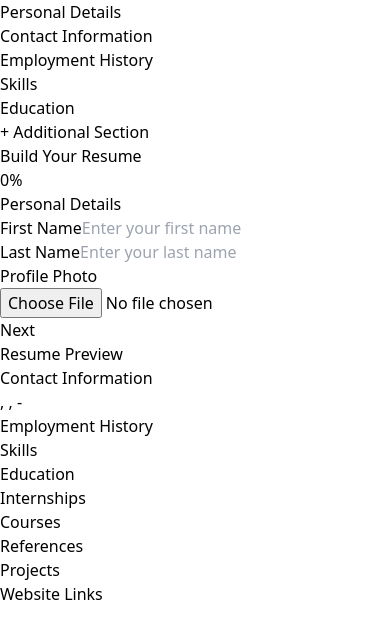
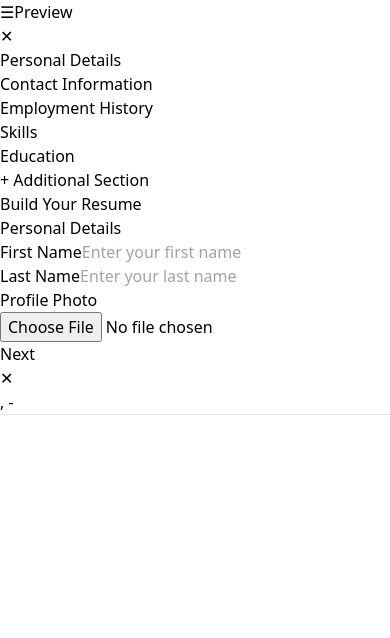
Before and after one commit to najju1997/resumebuilder, a React app: page /resume-builder in a window 390 px wide. Shown: the top 638 px of the page. Built offline with nearby package versions, Linux system fonts and the light colour scheme; the HTML template or start-up script is replaced by a standard one.

Commit message:
Add first version of mobile responsive

```diff
--- a/src/components/ResumePreview.jsx
+++ b/src/components/ResumePreview.jsx
@@ -1,99 +1,149 @@
-
 import { useSelector } from 'react-redux';
 
 const ResumePreview = () => {
-  const {
-    personalDetails,
-    contactInformation,
-    employmentHistory,
-    skills,
-    education,
-    additionalSections,
-  } = useSelector((state) => state.resume);
+  const personalDetails = useSelector((state) => state.resume.personalDetails);
+  const contactInformation = useSelector((state) => state.resume.contactInformation);
+  const employmentHistory = useSelector((state) => state.resume.employmentHistory);
+  const skills = useSelector((state) => state.resume.skills);
+  const education = useSelector((state) => state.resume.education);
+  const internships = useSelector((state) => state.resume.additionalSections.internships);
+  const courses = useSelector((state) => state.resume.additionalSections.courses);
+  const projects = useSelector((state) => state.resume.additionalSections.projects);
+  const references = useSelector((state) => state.resume.additionalSections.references);
+  const websiteLinks = useSelector((state) => state.resume.additionalSections.websiteLinks);
 
   return (
-    <div className="resume-preview">
-      <h2>{personalDetails.firstName} {personalDetails.lastName}</h2>
-      {personalDetails.profilePhoto && (
-        <img src={URL.createObjectURL(personalDetails.profilePhoto)} alt="Profile" />
+    <div className="p-6 bg-white shadow-lg rounded-md">
+      {/* Personal Details */}
+      <div className="text-center">
+        <h1 className="text-4xl font-bold">{`${personalDetails.firstName} ${personalDetails.lastName}`}</h1>
+        <p className="text-sm">{contactInformation.address}</p>
+        <p className="text-sm">{`${contactInformation.city}, ${contactInformation.country} - ${contactInformation.postalCode}`}</p>
+        <p className="text-sm">{contactInformation.email}</p>
+        <p className="text-sm">{contactInformation.phone}</p>
+      </div>
+      <hr className="my-4 border-gray-300" />
+
+      {/* Employment History */}
+      {employmentHistory.length > 0 && (
+        <div className="mb-4">
+          <h2 className="text-2xl font-semibold">Employment History</h2>
+          {employmentHistory.map((job, index) => (
+            <div key={index} className="mt-4">
+              <h3 className="text-lg font-semibold">{job.jobTitle}</h3>
+              <p className="text-sm italic">{job.company} | {job.location}</p>
+              <p className="text-sm">{job.startDate} - {job.endDate}</p>
+              {job.experiencePoints && (
+              <ul className="list-disc list-inside">
+                {job.experiencePoints.split('\n').map((point, idx) => (
+                  <li key={idx} className="text-sm">{point}</li>
+                ))}
+              </ul>
+            )}
+
+            </div>
+          ))}
+        </div>
       )}
 
-      <h3>Contact Information</h3>
-      <p>{contactInformation.email}</p>
-      <p>{contactInformation.phone}</p>
-      <p>{contactInformation.address}, {contactInformation.city}, {contactInformation.country} - {contactInformation.postalCode}</p>
+      {/* Skills */}
+      {skills.length > 0 && (
+        <div className="mb-4">
+          <h2 className="text-2xl font-semibold">Skills</h2>
+          <ul className="list-disc list-inside">
+            {skills.map((skill, index) => (
+              <li key={index} className="text-sm">{skill.skill} ({skill.level} out of 5)</li>
+            ))}
+          </ul>
+        </div>
+      )}
 
-      <h3>Employment History</h3>
-      <ul>
-        {employmentHistory.map((job, index) => (
-          <li key={index}>
-            <strong>{job.jobTitle}</strong> at {job.company} ({job.startDate} - {job.endDate})
-            <p>{job.experiencePoints}</p>
-          </li>
-        ))}
-      </ul>
+      {/* Education */}
+      {education.length > 0 && (
+        <div className="mb-4">
+          <h2 className="text-2xl font-semibold">Education</h2>
+          {education.map((edu, index) => (
+            <div key={index} className="mt-4">
+              <h3 className="text-lg font-semibold">{edu.degree}</h3>
+              <p className="text-sm italic">{edu.institute} | {edu.location}</p>
+              <p className="text-sm">{edu.startDate} - {edu.endDate}</p>
+            </div>
+          ))}
+        </div>
+      )}
 
-      <h3>Skills</h3>
-      <ul>
-        {skills.map((skill, index) => (
-          <li key={index}>{skill.skill} - {skill.level} out of 5</li>
-        ))}
-      </ul>
+      {/* Internships */}
+      {internships.length > 0 && (
+        <div className="mb-4">
+          <h2 className="text-2xl font-semibold">Internships</h2>
+          {internships.map((internship, index) => (
+            <div key={index} className="mt-4">
+              <h3 className="text-lg font-semibold">{internship.jobTitle}</h3>
+              <p className="text-sm italic">{internship.company} | {internship.location}</p>
+              <p className="text-sm">{internship.startDate} - {internship.endDate}</p>
+            </div>
+          ))}
+        </div>
+      )}
 
-      <h3>Education</h3>
-      <ul>
-        {education.map((edu, index) => (
-          <li key={index}>
-            <strong>{edu.degree}</strong> from {edu.institute} ({edu.startDate} - {edu.endDate}) - {edu.location}
-          </li>
-        ))}
-      </ul>
+      {/* Courses */}
+      {courses.length > 0 && (
+        <div className="mb-4">
+          <h2 className="text-2xl font-semibold">Courses</h2>
+          {courses.map((course, index) => (
+            <div key={index} className="mt-4">
+              <h3 className="text-lg font-semibold">{course.courseName}</h3>
+              <p className="text-sm italic">{course.institution}</p>
+              <p className="text-sm">{course.startDate} - {course.endDate}</p>
+            </div>
+          ))}
+        </div>
+      )}
 
-      <h3>Internships</h3>
-      <ul>
-        {additionalSections.internships.map((internship, index) => (
-          <li key={index}>
-            <strong>{internship.jobTitle}</strong> at {internship.company} ({internship.startDate} - {internship.endDate}) - {internship.location}
-          </li>
-        ))}
-      </ul>
+      {/* Projects */}
+      {projects.length > 0 && (
+        <div className="mb-4">
+          <h2 className="text-2xl font-semibold">Projects</h2>
+          {projects.map((project, index) => (
+            <div key={index} className="mt-4">
+              <h3 className="text-lg font-semibold">{project.projectName}</h3>
+              <p className="text-sm">{project.projectDescription}</p>
+              <p className="text-sm">{project.startDate} - {project.endDate}</p>
+            </div>
+          ))}
+        </div>
+      )}
 
-      <h3>Courses</h3>
-      <ul>
-        {additionalSections.courses.map((course, index) => (
-          <li key={index}>
-            <strong>{course.courseName}</strong> at {course.institution} ({course.startDate} - {course.endDate})
-          </li>
-        ))}
-      </ul>
+      {/* References */}
+      {references.length > 0 && (
+        <div className="mb-4">
+          <h2 className="text-2xl font-semibold">References</h2>
+          {references.map((reference, index) => (
+            <div key={index} className="mt-4">
+              <h3 className="text-lg font-semibold">{reference.referentName}</h3>
+              <p className="text-sm">{reference.referentCompany}</p>
+              <p className="text-sm">{reference.referentEmail}</p>
+              <p className="text-sm">{reference.referentPhone}</p>
+            </div>
+          ))}
+        </div>
+      )}
 
-      <h3>References</h3>
-      <ul>
-        {additionalSections.references.map((reference, index) => (
-          <li key={index}>
-            {reference.referentName}, {reference.referentCompany} - {reference.referentEmail}, {reference.referentPhone}
-          </li>
-        ))}
-      </ul>
-
-      <h3>Projects</h3>
-      <ul>
-        {additionalSections.projects.map((project, index) => (
-          <li key={index}>
-            <strong>{project.projectName}</strong> ({project.startDate} - {project.endDate})
-            <p>{project.projectDescription}</p>
-          </li>
-        ))}
-      </ul>
-
-      <h3>Website Links</h3>
-      <ul>
-        {additionalSections.websiteLinks.map((link, index) => (
-          <li key={index}>
-            <a href={link.url} target="_blank" rel="noopener noreferrer">{link.linkTitle}</a>
-          </li>
-        ))}
-      </ul>
+      {/* Website Links */}
+      {websiteLinks.length > 0 && (
+        <div className="mb-4">
+          <h2 className="text-2xl font-semibold">Website Links</h2>
+          <ul>
+            {websiteLinks.map((link, index) => (
+              <li key={index} className="text-sm">
+                <a href={link.url} target="_blank" rel="noopener noreferrer" className="text-blue-500 hover:underline">
+                  {link.linkTitle}
+                </a>
+              </li>
+            ))}
+          </ul>
+        </div>
+      )}
     </div>
   );
 };
--- a/src/components/forms/EmploymentHistoryForm.jsx
+++ b/src/components/forms/EmploymentHistoryForm.jsx
@@ -3,7 +3,7 @@ import { useSelector, useDispatch } from 'react-redux';
 import { addEmploymentHistory, updateEmploymentHistory, removeEmploymentHistory } from '../../redux/slices/resumeSlice';
 import DateRangeInput from '../common/DateRangeInput';
 
-const EmploymentHistoryForm = ({ onNext, onPrevious, isLastForm }) => {
+const EmploymentHistoryForm = ({ onNext, onPrevious }) => {
   const dispatch = useDispatch();
   const employmentHistory = useSelector((state) => state.resume.employmentHistory);
 
--- a/src/pages/ResumeBuilder.jsx
+++ b/src/pages/ResumeBuilder.jsx
@@ -11,7 +11,6 @@ import ReferencesForm from '../components/forms/additionalSections/ReferencesFor
 import WebsiteLinksForm from '../components/forms/additionalSections/WebsiteLinksForm';
 import AdditionalSectionSelection from '../components/forms/AdditionalSectionSelection';
 import ResumePreview from '../components/ResumePreview';
-import ProgressBar from '../components/common/ProgressBar';
 import Sidebar from '../components/common/Sidebar';
 
 const sections = [
@@ -34,6 +33,8 @@ const ResumeBuilder = () => {
   const [selectedSection, setSelectedSection] = useState('personal-details');
   const [activeSections, setActiveSections] = useState([]);
   const [availableAdditionalSections, setAvailableAdditionalSections] = useState(allAdditionalSections);
+  const [isSidebarOpen, setIsSidebarOpen] = useState(false);
+  const [isPreviewOpen, setIsPreviewOpen] = useState(false);
 
   const handleNext = () => {
     const currentIndex = [...sections, ...activeSections.map(s => s.id)].indexOf(selectedSection);
@@ -63,38 +64,37 @@ const ResumeBuilder = () => {
     if (sectionToRemove) {
       setAvailableAdditionalSections([...availableAdditionalSections, sectionToRemove]);
       setActiveSections(activeSections.filter(section => section.id !== sectionId));
-
-      const remainingSections = [...sections, ...activeSections.map(s => s.id).filter(id => id !== sectionId)];
-      setSelectedSection(remainingSections[remainingSections.length - 1]);
+      if (selectedSection === sectionId) {
+        setSelectedSection('personal-details');
+      }
     }
   };
 
   const renderForm = () => {
     const currentIndex = [...sections, ...activeSections.map(s => s.id)].indexOf(selectedSection);
     const isLastSection = currentIndex === [...sections, ...activeSections.map(s => s.id)].length - 1;
-    const isFirstSection = currentIndex === 0;
 
     switch (selectedSection) {
       case 'personal-details':
         return <PersonalDetailsForm onNext={handleNext} />;
       case 'contact-information':
-        return <ContactInformationForm onNext={!isLastSection && handleNext} onPrevious={!isFirstSection && handlePrevious} />;
+        return <ContactInformationForm onNext={!isLastSection && handleNext} onPrevious={handlePrevious} />;
       case 'employment-history':
-        return <EmploymentHistoryForm onNext={!isLastSection && handleNext} onPrevious={!isFirstSection && handlePrevious} />;
+        return <EmploymentHistoryForm onNext={!isLastSection && handleNext} onPrevious={handlePrevious} />;
       case 'skills':
-        return <SkillsForm onNext={!isLastSection && handleNext} onPrevious={!isFirstSection && handlePrevious} />;
+        return <SkillsForm onNext={!isLastSection && handleNext} onPrevious={handlePrevious} />;
       case 'education':
-        return <EducationForm onNext={!isLastSection && handleNext} onPrevious={!isFirstSection && handlePrevious} />;
+        return <EducationForm onNext={!isLastSection && handleNext} onPrevious={handlePrevious} />;
       case 'internships':
-        return <InternshipForm onNext={!isLastSection && handleNext} onPrevious={!isFirstSection && handlePrevious} />;
+        return <InternshipForm onNext={!isLastSection && handleNext} onPrevious={handlePrevious} />;
       case 'courses':
-        return <CoursesForm onNext={!isLastSection && handleNext} onPrevious={!isFirstSection && handlePrevious} />;
+        return <CoursesForm onNext={!isLastSection && handleNext} onPrevious={handlePrevious} />;
       case 'projects':
-        return <ProjectsForm onNext={!isLastSection && handleNext} onPrevious={!isFirstSection && handlePrevious} />;
+        return <ProjectsForm onNext={!isLastSection && handleNext} onPrevious={handlePrevious} />;
       case 'references':
-        return <ReferencesForm onNext={!isLastSection && handleNext} onPrevious={!isFirstSection && handlePrevious} />;
+        return <ReferencesForm onNext={!isLastSection && handleNext} onPrevious={handlePrevious} />;
       case 'website-links':
-        return <WebsiteLinksForm onNext={!isLastSection && handleNext} onPrevious={!isFirstSection && handlePrevious} />;
+        return <WebsiteLinksForm onNext={!isLastSection && handleNext} onPrevious={handlePrevious} />;
       case 'additional-section':
         return (
           <AdditionalSectionSelection
@@ -109,20 +109,57 @@ const ResumeBuilder = () => {
   };
 
   return (
-    <div className="resume-builder flex">
+    <div className="flex flex-col md:flex-row h-screen overflow-hidden">
+      {/* Mobile Header */}
+      <div className="md:hidden w-full flex justify-between p-4 bg-gray-200">
+        <button onClick={() => setIsSidebarOpen(!isSidebarOpen)} className="text-xl">
+          ☰
+        </button>
+        <button onClick={() => setIsPreviewOpen(!isPreviewOpen)} className="text-xl">
+          Preview
+        </button>
+      </div>
+
+      {/* Sidebar */}
+      <div
+        className={`fixed md:relative bg-gray-200 h-full z-20 transform ${
+          isSidebarOpen ? 'translate-x-0' : '-translate-x-full'
+        } md:translate-x-0 transition-transform duration-200 ease-in-out w-1/5`}
+      >
+        <button
+          className="md:hidden absolute top-4 right-4 text-xl"
+          onClick={() => setIsSidebarOpen(false)}
+        >
+          ✕
+        </button>
         <Sidebar
           onSelectSection={setSelectedSection}
           activeSections={activeSections}
           onDeleteSection={handleDeleteSection}
         />
-      <div className="form-container w-2/3 p-4">
+      </div>
+
+      {/* Form Section */}
+      <div className="w-full md:w-2/5 p-6 h-full overflow-y-auto">
         <h1 className="text-3xl font-bold mb-6">Build Your Resume</h1>
-        <ProgressBar />
         {renderForm()}
       </div>
-      <div className="preview-container w-1/3 p-4 bg-gray-100">
-        <h2 className="text-2xl font-semibold mb-4">Resume Preview</h2>
+
+      {/* Preview Section */}
+      <div
+        className={`fixed md:relative z-20 transform ${
+          isPreviewOpen ? 'translate-x-0' : 'translate-x-full'
+        } md:translate-x-0 transition-transform duration-200 ease-in-out bg-gray-100 h-full w-full md:w-2/5 flex justify-center items-start`}
+      >
+        <button
+          className="md:hidden absolute top-4 right-4 text-xl"
+          onClick={() => setIsPreviewOpen(false)}
+        >
+          ✕
+        </button>
+        <div className="bg-white shadow-md w-full max-w-[210mm] h-full max-h-[297mm] p-8">
           <ResumePreview />
+        </div>
       </div>
     </div>
   );
```
Also changed, not shown: src/components/templates/Template1.jsx (added, +72 -0 lines). Lines whose indentation alone changed are shown as unchanged.
